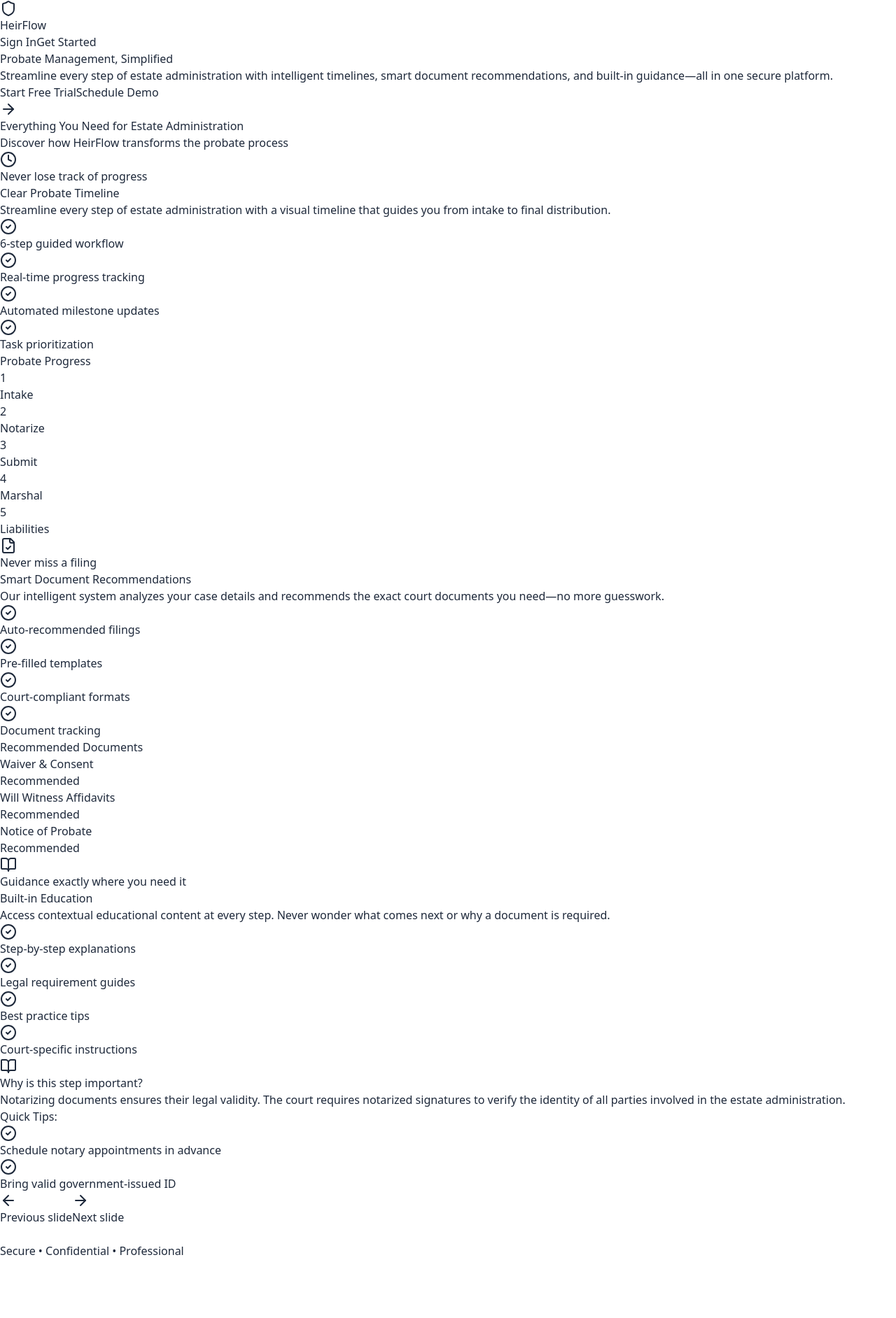
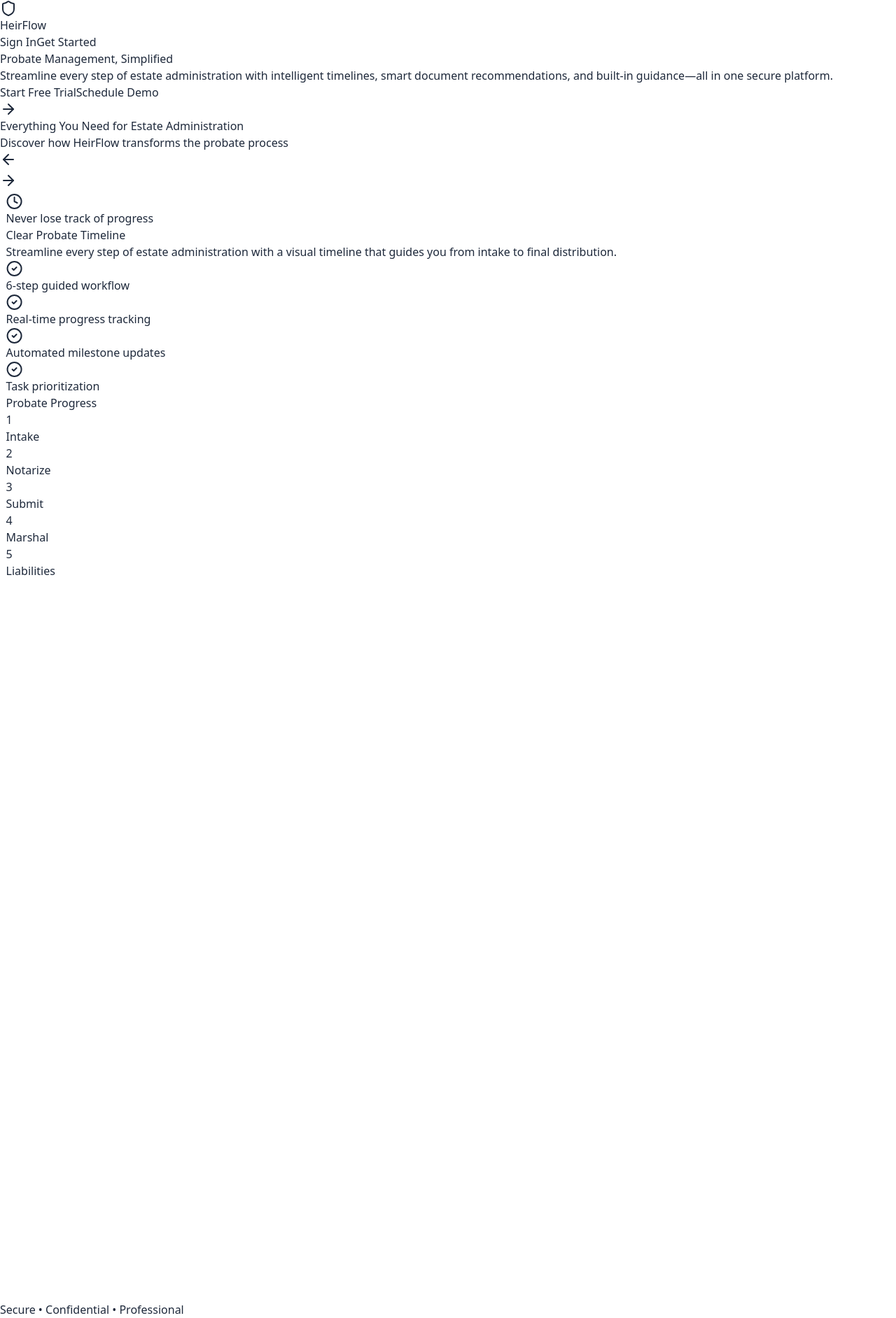
Before and after one commit to shasnat/heirflow-public-site, a React (Vite) app: page / in a window 1280 px wide. Shown: the whole page at 70% size. Before the commit the page ends 1800 px from the top, so only its background shows below. Built offline with nearby package versions, Linux system fonts and the light colour scheme.

Commit message:
Fix carousel

```diff
--- a/package.json
+++ b/package.json
@@ -4,9 +4,9 @@
   "private": true,
   "type": "module",
   "scripts": {
-    "dev": "vite",
-    "build": "tsc && vite build",
-    "preview": "vite preview"
+    "dev": "npx vite",
+    "build": "tsc && npx vite build",
+    "preview": "npx vite preview"
   },
   "dependencies": {
     "react": "^18.3.1",
--- a/src/components/FeatureCarousel.tsx
+++ b/src/components/FeatureCarousel.tsx
@@ -3,12 +3,21 @@
   Carousel,
   CarouselContent,
   CarouselItem,
-  CarouselNext,
-  CarouselPrevious,
   type CarouselApi,
 } from "./ui/carousel";
 import { Card, CardContent } from "./ui/card";
-import { Clock, FileCheck, BookOpen, CheckCircle2 } from "lucide-react";
+import {
+  Clock,
+  FileCheck,
+  BookOpen,
+  CheckCircle2,
+  X,
+  Play,
+  ExternalLink,
+  ArrowLeft,
+  ArrowRight,
+} from "lucide-react";
+import { Button } from "./ui/button";
 
 const features = [
   {
@@ -42,7 +51,10 @@
               { num: 4, label: "Marshal", active: false },
               { num: 5, label: "Liabilities", active: false },
             ].map((step, idx) => (
-              <div key={idx} className="flex flex-col items-center relative z-10">
+              <div
+                key={idx}
+                className="flex flex-col items-center relative z-10"
+              >
                 <div
                   className={`w-10 h-10 rounded-full flex items-center justify-center text-sm font-semibold transition-all ${
                     step.active
@@ -122,47 +134,99 @@
       "Best practice tips",
       "Court-specific instructions",
     ],
-    visual: (
-      <div className="flex flex-col items-center justify-center h-full p-8">
-        <div className="w-full max-w-md bg-blue-50 rounded-xl p-6 border border-blue-100">
-          <div className="flex items-center gap-3 mb-4">
-            <div className="w-10 h-10 bg-blue-100 rounded-lg flex items-center justify-center">
-              <BookOpen className="w-5 h-5 text-blue-600" />
+    visual: null, // Will be handled separately with modal
+  },
+];
+
+// Video modal component
+function VideoModal({
+  isOpen,
+  onClose,
+  title,
+  description,
+  videoUrl,
+  videoTitle,
+}: {
+  isOpen: boolean;
+  onClose: () => void;
+  title: string;
+  description: string;
+  videoUrl: string;
+  videoTitle: string;
+}) {
+  if (!isOpen) return null;
+
+  const getYouTubeEmbedUrl = (url: string) => {
+    const videoId = url.includes("youtube.com/watch?v=")
+      ? url.split("v=")[1]?.split("&")[0]
+      : url.includes("youtu.be/")
+      ? url.split("youtu.be/")[1]?.split("?")[0]
+      : null;
+    return videoId ? `https://www.youtube.com/embed/${videoId}` : url;
+  };
+
+  return (
+    <div className="fixed inset-0 z-50 flex items-center justify-center bg-black/50 backdrop-blur-sm">
+      <div className="bg-white rounded-lg shadow-xl max-w-4xl w-full mx-4 max-h-[90vh] overflow-y-auto">
+        <div className="sticky top-0 bg-white border-b border-slate-200 px-6 py-4 flex items-center justify-between z-10">
+          <div>
+            <h3 className="text-xl font-semibold text-slate-800">{title}</h3>
+            <p className="text-sm text-slate-600 mt-1">{description}</p>
           </div>
-            <h3 className="text-lg font-semibold text-slate-800">
-              Why is this step important?
-            </h3>
+          <Button
+            variant="ghost"
+            size="icon"
+            onClick={onClose}
+            className="rounded-full"
+          >
+            <X className="w-5 h-5" />
+          </Button>
         </div>
-          <p className="text-sm text-slate-700 mb-4">
-            Notarizing documents ensures their legal validity. The court
-            requires notarized signatures to verify the identity of all parties
-            involved in the estate administration.
-          </p>
-          <div className="mt-4 pt-4 border-t border-blue-200">
-            <p className="text-xs font-semibold text-blue-600 mb-2">
-              Quick Tips:
-            </p>
-            <ul className="space-y-2">
-              {[
-                "Schedule notary appointments in advance",
-                "Bring valid government-issued ID",
-              ].map((tip, idx) => (
-                <li key={idx} className="flex items-center gap-2 text-sm text-slate-700">
-                  <CheckCircle2 className="w-4 h-4 text-green-500 flex-shrink-0" />
-                  {tip}
-                </li>
-              ))}
-            </ul>
+        <div className="p-6">
+          <div className="aspect-video bg-slate-100 rounded-lg overflow-hidden mb-4">
+            <iframe
+              src={getYouTubeEmbedUrl(videoUrl)}
+              title={videoTitle}
+              className="w-full h-full"
+              allow="accelerometer; autoplay; clipboard-write; encrypted-media; gyroscope; picture-in-picture"
+              allowFullScreen
+            />
+          </div>
+          <div className="flex items-center gap-4">
+            <Button
+              variant="outline"
+              onClick={() => window.open(videoUrl, "_blank")}
+              className="flex items-center gap-2"
+            >
+              <ExternalLink className="w-4 h-4" />
+              Watch on YouTube
+            </Button>
+            <Button
+              variant="ghost"
+              onClick={() => {
+                navigator.clipboard.writeText(videoUrl);
+              }}
+              className="flex items-center gap-2"
+            >
+              Copy link
+            </Button>
           </div>
         </div>
       </div>
-    ),
-  },
-];
+    </div>
+  );
+}
 
 export default function FeatureCarousel() {
   const [api, setApi] = useState<CarouselApi>();
   const [current, setCurrent] = useState(0);
+  const [isHovered, setIsHovered] = useState(false);
+  const [selectedVideo, setSelectedVideo] = useState<{
+    title: string;
+    description: string;
+    videoUrl: string;
+    videoTitle: string;
+  } | null>(null);
 
   useEffect(() => {
     if (!api) {
@@ -176,12 +240,88 @@
     });
   }, [api]);
 
+  // Auto-cycle carousel every 5 seconds (pauses on hover)
+  useEffect(() => {
+    if (!api || isHovered) {
+      return;
+    }
+
+    const interval = setInterval(() => {
+      api.scrollNext();
+    }, 5000);
+
+    return () => {
+      clearInterval(interval);
+    };
+  }, [api, isHovered]);
+
+  // Educational videos data
+  const educationalVideos = [
+    {
+      title: "Understanding Probate Process",
+      description:
+        "Learn the step-by-step process of probate administration and what to expect.",
+      videoUrl: "https://www.youtube.com/watch?v=wgE4jooCBlY",
+      videoTitle: "Probate Process Explained",
+      topic: "Probate Basics",
+    },
+    {
+      title: "What is Intestacy",
+      description:
+        "Understanding what happens when someone dies without a will and how assets are distributed.",
+      videoUrl: "https://www.youtube.com/watch?v=lndrFiY7EHs",
+      videoTitle: "What is Intestacy",
+      topic: "What is intestacy",
+    },
+    {
+      title: "How Assets Are Passed On After Death",
+      description:
+        "Understanding how different types of ownership affect asset distribution after someone passes away.",
+      videoUrl: "https://www.youtube.com/watch?v=4P9tILg8cxs",
+      videoTitle: "THE 3 BUCKETS THAT CONTROL WHO GET YOUR MONEY & PROPERTY",
+      topic: "Asset Ownership",
+    },
+  ];
+
   return (
-    <div className="w-full max-w-6xl mx-auto">
-      <Carousel setApi={setApi} className="w-full">
+    <>
+      <div
+        className="w-full max-w-6xl mx-auto relative"
+        onMouseEnter={() => setIsHovered(true)}
+        onMouseLeave={() => setIsHovered(false)}
+      >
+        {/* Previous Arrow - Outside carousel on the left */}
+        <div className="absolute left-0 top-1/2 -translate-y-1/2 -translate-x-full pr-4 z-10">
+          <Button
+            variant="outline"
+            size="icon"
+            className="size-10 rounded-full bg-white shadow-lg border border-slate-200"
+            onClick={() => api?.scrollPrev()}
+            aria-label="Previous slide"
+          >
+            <ArrowLeft className="w-4 h-4" />
+          </Button>
+        </div>
+
+        {/* Next Arrow - Outside carousel on the right */}
+        <div className="absolute right-0 top-1/2 -translate-y-1/2 translate-x-full pl-4 z-10">
+          <Button
+            variant="outline"
+            size="icon"
+            className="size-10 rounded-full bg-white shadow-lg border border-slate-200"
+            onClick={() => api?.scrollNext()}
+            aria-label="Next slide"
+          >
+            <ArrowRight className="w-4 h-4" />
+          </Button>
+        </div>
+
+        <Carousel setApi={setApi} className="w-full" opts={{ loop: true }}>
           <CarouselContent>
             {features.map((feature, index) => {
               const Icon = feature.icon;
+              const isEducationPanel = index === 2; // Built-in Education is the 3rd panel
+
               return (
                 <CarouselItem key={index}>
                   <Card className="bg-white shadow-lg border-slate-200">
@@ -213,7 +353,47 @@
                           </ul>
                         </div>
                         {/* Right side - Visual */}
-                      <div className="hidden md:block">{feature.visual}</div>
+                        <div className="hidden md:block">
+                          {isEducationPanel ? (
+                            <div className="flex flex-col items-center justify-center h-full p-6">
+                              <div className="w-full max-w-md">
+                                <h3 className="text-sm font-medium text-slate-600 mb-4 text-center">
+                                  Educational Resources
+                                </h3>
+                                <div className="space-y-3">
+                                  {educationalVideos.map((video, idx) => (
+                                    <div
+                                      key={idx}
+                                      className="flex items-center p-3 bg-slate-50 rounded-lg border border-slate-200 hover:border-blue-300 hover:bg-blue-50 transition-colors cursor-pointer group"
+                                      onClick={() => setSelectedVideo(video)}
+                                    >
+                                      <div className="flex items-center gap-2.5 flex-1">
+                                        <div className="w-9 h-9 bg-blue-100 rounded-lg flex items-center justify-center group-hover:bg-blue-200 transition-colors flex-shrink-0">
+                                          <Play className="w-4 h-4 text-blue-600" />
+                                        </div>
+                                        <div className="flex-1 min-w-0">
+                                          <p className="text-sm font-semibold text-slate-800 truncate">
+                                            {video.topic}
+                                          </p>
+                                          <p className="text-xs text-slate-600 truncate mt-0.5">
+                                            {video.title}
+                                          </p>
+                                        </div>
+                                      </div>
+                                    </div>
+                                  ))}
+                                </div>
+                                <div className="mt-4 text-center">
+                                  <p className="text-xs text-slate-500">
+                                    Click any topic to watch educational videos
+                                  </p>
+                                </div>
+                              </div>
+                            </div>
+                          ) : (
+                            feature.visual
+                          )}
+                        </div>
                       </div>
                     </CardContent>
                   </Card>
@@ -221,8 +401,6 @@
               );
             })}
           </CarouselContent>
-        <CarouselPrevious className="left-4" />
-        <CarouselNext className="right-4" />
         </Carousel>
         {/* Pagination dots */}
         <div className="flex justify-center gap-2 mt-6">
@@ -238,5 +416,18 @@
           ))}
         </div>
       </div>
+
+      {/* Video Modal */}
+      {selectedVideo && (
+        <VideoModal
+          isOpen={!!selectedVideo}
+          onClose={() => setSelectedVideo(null)}
+          title={selectedVideo.title}
+          description={selectedVideo.description}
+          videoUrl={selectedVideo.videoUrl}
+          videoTitle={selectedVideo.videoTitle}
+        />
+      )}
+    </>
   );
 }
```
Lines whose indentation alone changed are shown as unchanged.
